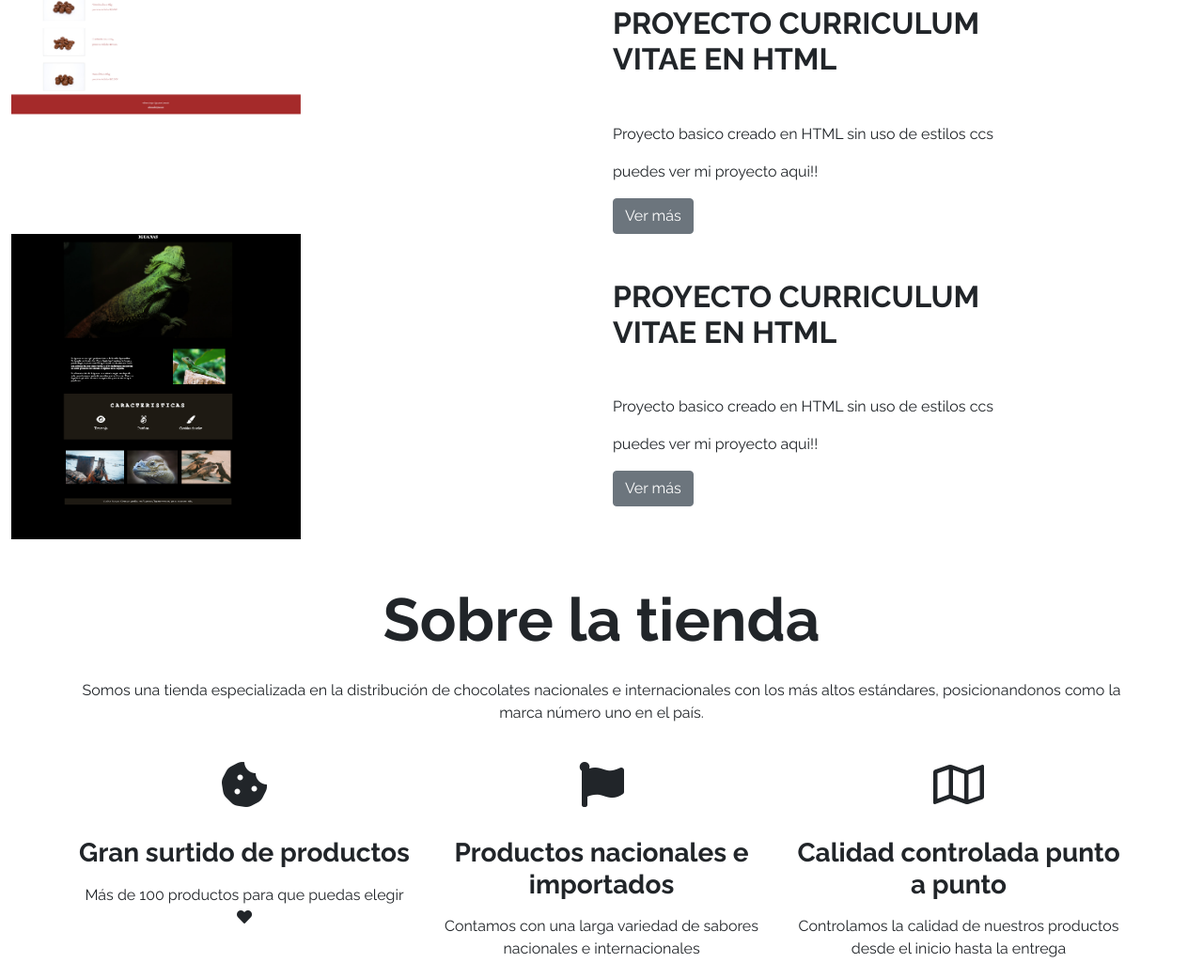
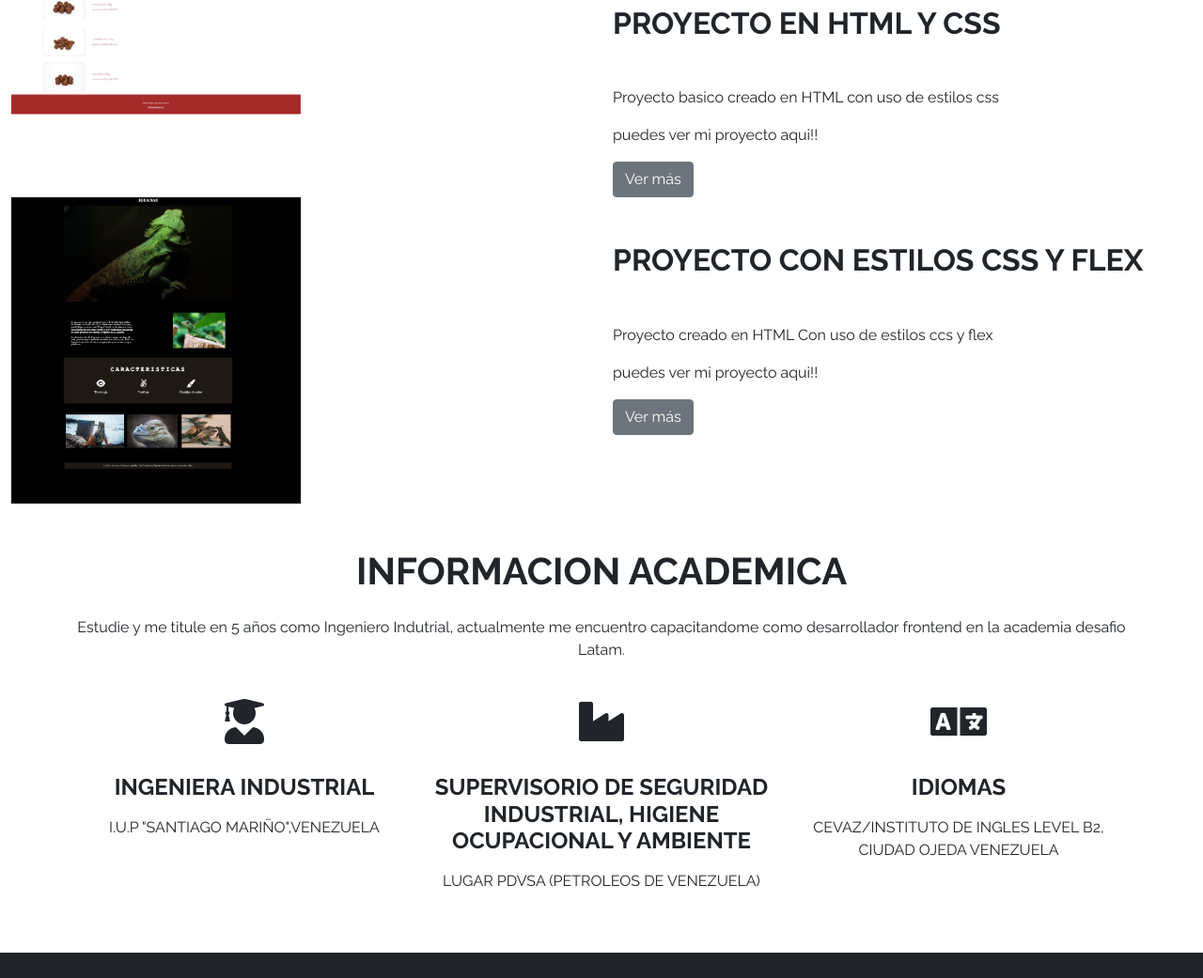
Before and after one commit to adrianacbv/adrianacbv.github.io, a plain HTML site: page index.html in a window 1280 px wide. Shown: the part 1077-2118 px from the top of the page at 94% size. Drawn offline with nearby package versions, Linux system fonts and the light colour scheme.

Commit message:
cambios en informacion academica

```diff
--- a/index.html
+++ b/index.html
@@ -54,9 +54,9 @@
                     Curriculum <br> Vitae
                 </h1>
                 <p class="my-5 fw-bold fs-5">
-                    Hola!! mi nombre es Adriana Borjas Soy Ingeniero Industrial actualmente trabajando en ventas y
+                    Hola!! mi nombre es Adriana Borjas Soy Ingeniero Industrial actualmente trabajando en ventas,
                     analisis e implementaciones de estrategias para mejoras continuas en los procesos de captacion de
-                    clientes para la expansion de ventas en el territorio chileno
+                    clientes para la expansion de ventas en el territorio chileno.
                 </p>
                 <div class="mb-5 pb-5">
                     <button class="btn btn-lg btn-secondary text-light me-4">Mas Acerca de Mi</button>
@@ -84,8 +84,8 @@
                 <img src="assets/img/Proyecto2.png" alt="">
             </div>
             <div class="content col-6">
-                <h2 class="fw-bold my-5">PROYECTO CURRICULUM <br>VITAE EN HTML</h2>
-                <p>Proyecto basico creado en HTML sin uso de estilos ccs </p>
+                <h2 class="fw-bold my-5">PROYECTO EN HTML Y CSS</h2>
+                <p>Proyecto basico creado en HTML con uso de estilos css </p>
                 <p>puedes ver mi proyecto aqui!!</p>
                 <button type="button" class="btn btn-secondary">
                     Ver más
@@ -97,8 +97,8 @@
                 <img src="assets/img/Proyecto3.png" alt="">
             </div>
             <div class="content col-6">
-                <h2 class="fw-bold my-5">PROYECTO CURRICULUM <br>VITAE EN HTML</h2>
-                <p>Proyecto basico creado en HTML sin uso de estilos ccs </p>
+                <h2 class="fw-bold my-5">PROYECTO CON ESTILOS CSS Y FLEX</h2>
+                <p>Proyecto creado en HTML Con uso de estilos ccs y flex </p>
                 <p>puedes ver mi proyecto aqui!!</p>
                 <button type="button" class="btn btn-secondary">
                     Ver más
@@ -111,35 +111,34 @@
     <section id="Acerca-de-mi" class="container text-center my-5">
 
 
-        <h2 class="display-3 fw-bold my-4">Sobre la tienda</h2>
+        <h1 class="fw-bold my-4">INFORMACION ACADEMICA</h1>
 
         <p class="my-4">
-            Somos una tienda especializada en la distribución de chocolates nacionales
-            e internacionales con los más altos estándares, posicionandonos como la marca número uno
-            en el país.
+            Estudie y me titule en 5 años como Ingeniero Indutrial, actualmente me encuentro capacitandome como
+            desarrollador frontend en la academia desafio Latam.
         </p>
 
 
         <div class="row">
             <div class="col-12 col-md-4">
-                <i class="fas fa-cookie-bite fa-3x my-3"></i>
-                <h3 class="my-3 fw-bold">Gran surtido de productos</h3>
+                <i class="fas fa-user-graduate fa-3x my-3"></i>
+                <h4 class="my-3 fw-bold">INGENIERA INDUSTRIAL</h4>
                 <p class="my-3">
-                    Más de 100 productos para que puedas elegir <i class="fas fa-heart"></i>
+                    I.U.P "SANTIAGO MARIÑO",VENEZUELA
                 </p>
             </div>
             <div class="col-12 col-md-4">
-                <i class="fas fa-flag fa-3x my-3"></i>
-                <h3 class="my-3 fw-bold">Productos nacionales e importados</h3>
+                <i class="fas fa-industry fa-3x my-3"></i>
+                <h4 class="my-3 fw-bold">SUPERVISORIO DE SEGURIDAD INDUSTRIAL, HIGIENE OCUPACIONAL Y AMBIENTE</h4>
                 <p class="my-3">
-                    Contamos con una larga variedad de sabores nacionales e internacionales
+                    LUGAR PDVSA (PETROLEOS DE VENEZUELA)
                 </p>
             </div>
             <div class="col-12 col-md-4">
-                <i class="far fa-map fa-3x my-3"></i>
-                <h3 class="my-3 fw-bold">Calidad controlada punto a punto</h3>
+                <i class="fas fa-language fa-3x my-3"></i>
+                <h4 class="my-3 fw-bold">IDIOMAS</h4>
                 <p class="my-3">
-                    Controlamos la calidad de nuestros productos desde el inicio hasta la entrega
+                    CEVAZ/INSTITUTO DE INGLES LEVEL B2, CIUDAD OJEDA VENEZUELA
                 </p>
             </div>
         </div>
```
